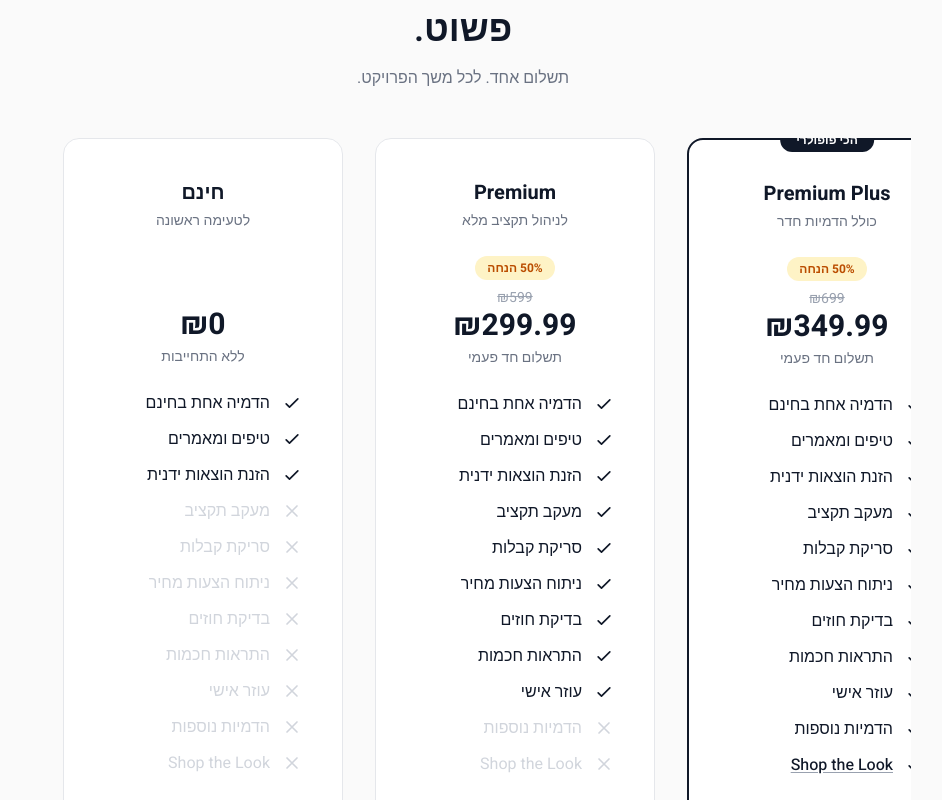
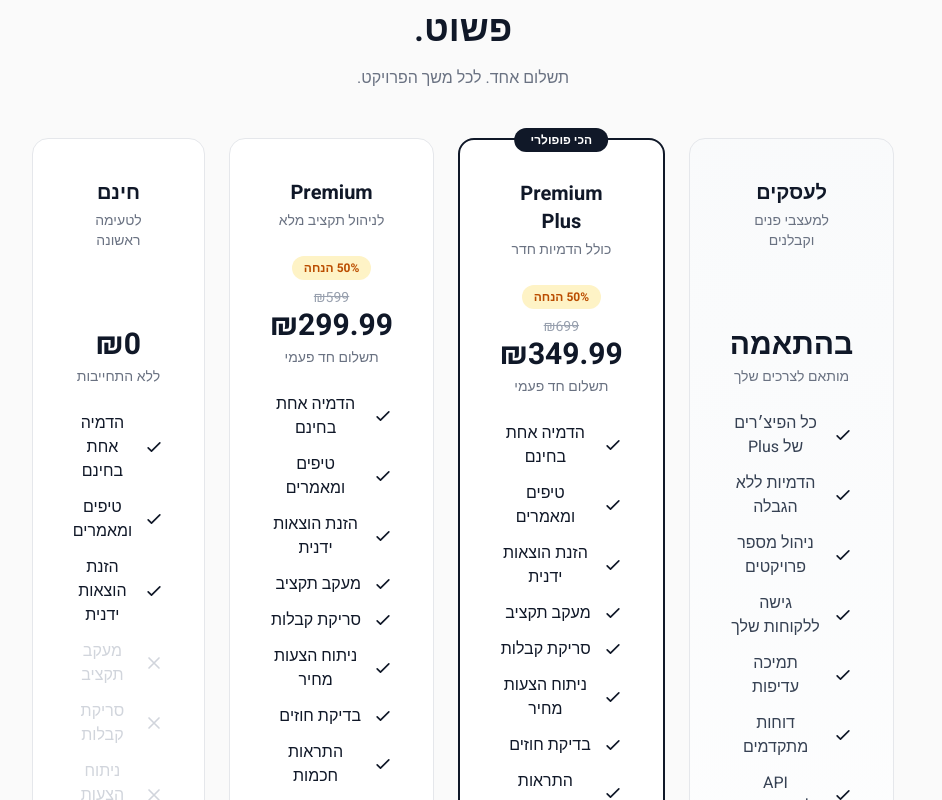
Before and after one commit to guyceza/shiputz-ai, a Next.js app: page / in a window 1280 px wide. Shown: the part 6760-7560 px from the top of the page, without its empty margins (177-1119 px from the left). Built offline with nearby package versions, Linux system fonts and the light colour scheme; no server answers.

Commit message:
Fit all 4 pricing cards on screen without scrolling

```diff
--- a/src/components/PricingComparison.tsx
+++ b/src/components/PricingComparison.tsx
@@ -31,10 +31,10 @@ const businessFeatures = [
 
 export default function PricingComparison() {
   return (
-    <div dir="ltr" className="flex flex-col lg:flex-row gap-6 lg:gap-8 w-full px-4 lg:px-12 overflow-x-auto">
+    <div dir="ltr" className="flex flex-col lg:flex-row gap-4 lg:gap-6 w-full px-4 lg:px-8 justify-center">
 
       {/* Free Card - LEFTMOST */}
-      <div className="border border-gray-200 rounded-2xl p-6 lg:p-10 bg-white flex flex-col min-w-[280px]" dir="rtl">
+      <div className="border border-gray-200 rounded-2xl p-6 lg:p-10 bg-white flex flex-col flex-1 max-w-[320px]" dir="rtl">
         <div className="mb-6">
           <h3 className="text-xl font-bold text-gray-900 mb-1">חינם</h3>
           <p className="text-gray-500 text-sm">לטעימה ראשונה</p>
@@ -75,7 +75,7 @@ export default function PricingComparison() {
       </div>
 
       {/* Premium Card */}
-      <div className="border border-gray-200 rounded-2xl p-6 lg:p-10 bg-white flex flex-col min-w-[280px]" dir="rtl">
+      <div className="border border-gray-200 rounded-2xl p-6 lg:p-10 bg-white flex flex-col flex-1 max-w-[320px]" dir="rtl">
         <div className="mb-6">
           <h3 className="text-xl font-bold text-gray-900 mb-1">Premium</h3>
           <p className="text-gray-500 text-sm">לניהול תקציב מלא</p>
@@ -118,7 +118,7 @@ export default function PricingComparison() {
       </div>
 
       {/* Premium Plus Card - Highlighted */}
-      <div className="border-2 border-gray-900 rounded-2xl p-6 lg:p-10 bg-white relative flex flex-col min-w-[280px]" dir="rtl">
+      <div className="border-2 border-gray-900 rounded-2xl p-6 lg:p-10 bg-white relative flex flex-col flex-1 max-w-[320px]" dir="rtl">
         {/* Popular Badge */}
         <div className="absolute -top-3 left-1/2 -translate-x-1/2 bg-gray-900 text-white text-xs font-bold px-4 py-1 rounded-full">
           הכי פופולרי
@@ -166,7 +166,7 @@ export default function PricingComparison() {
       </div>
 
       {/* Business Card - RIGHTMOST */}
-      <div className="border border-gray-200 rounded-2xl p-6 lg:p-10 bg-gradient-to-b from-gray-50 to-white flex flex-col min-w-[280px]" dir="rtl">
+      <div className="border border-gray-200 rounded-2xl p-6 lg:p-10 bg-gradient-to-b from-gray-50 to-white flex flex-col flex-1 max-w-[320px]" dir="rtl">
         <div className="mb-6">
           <h3 className="text-xl font-bold text-gray-900 mb-1">לעסקים</h3>
           <p className="text-gray-500 text-sm">למעצבי פנים וקבלנים</p>
```
